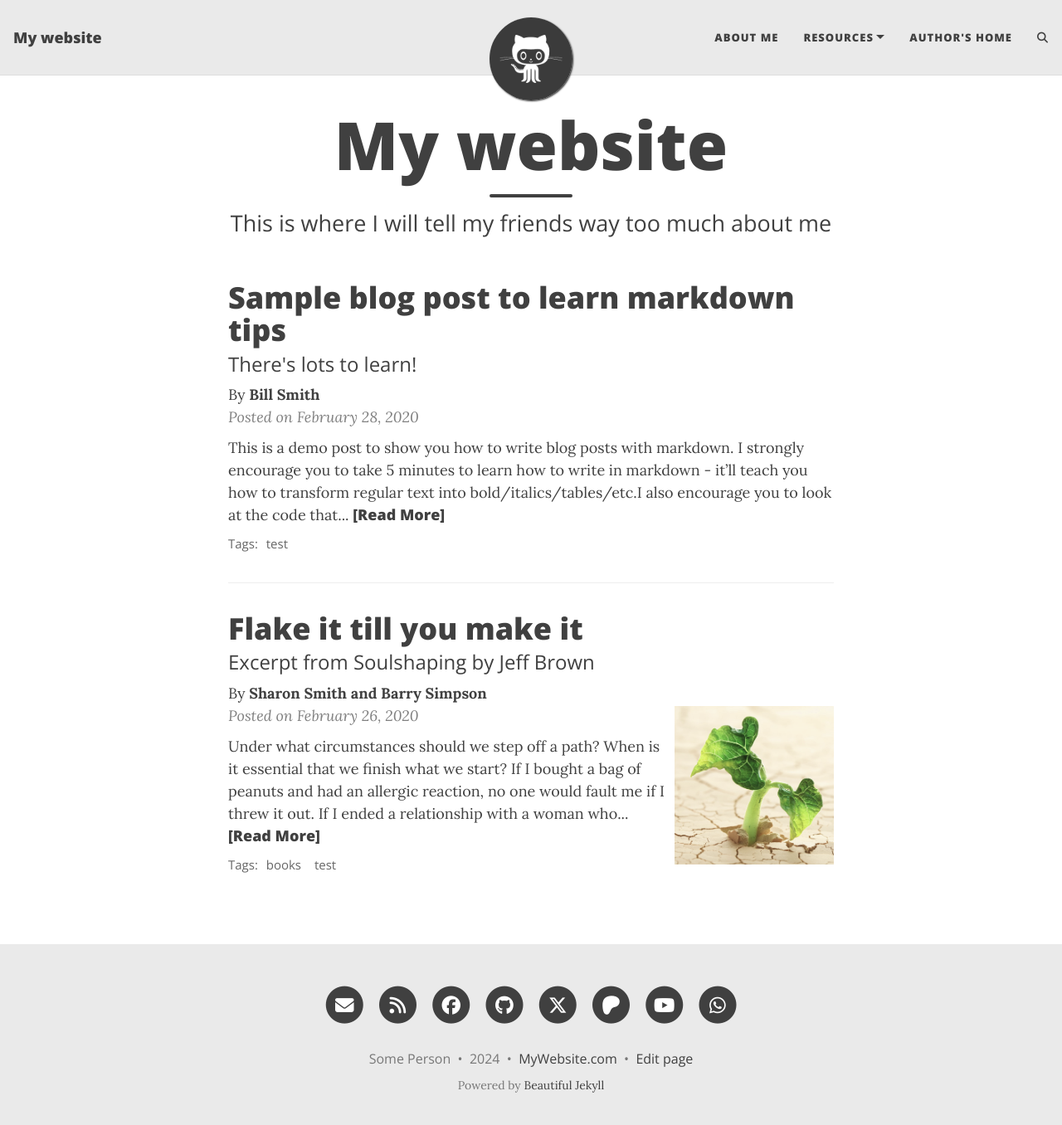
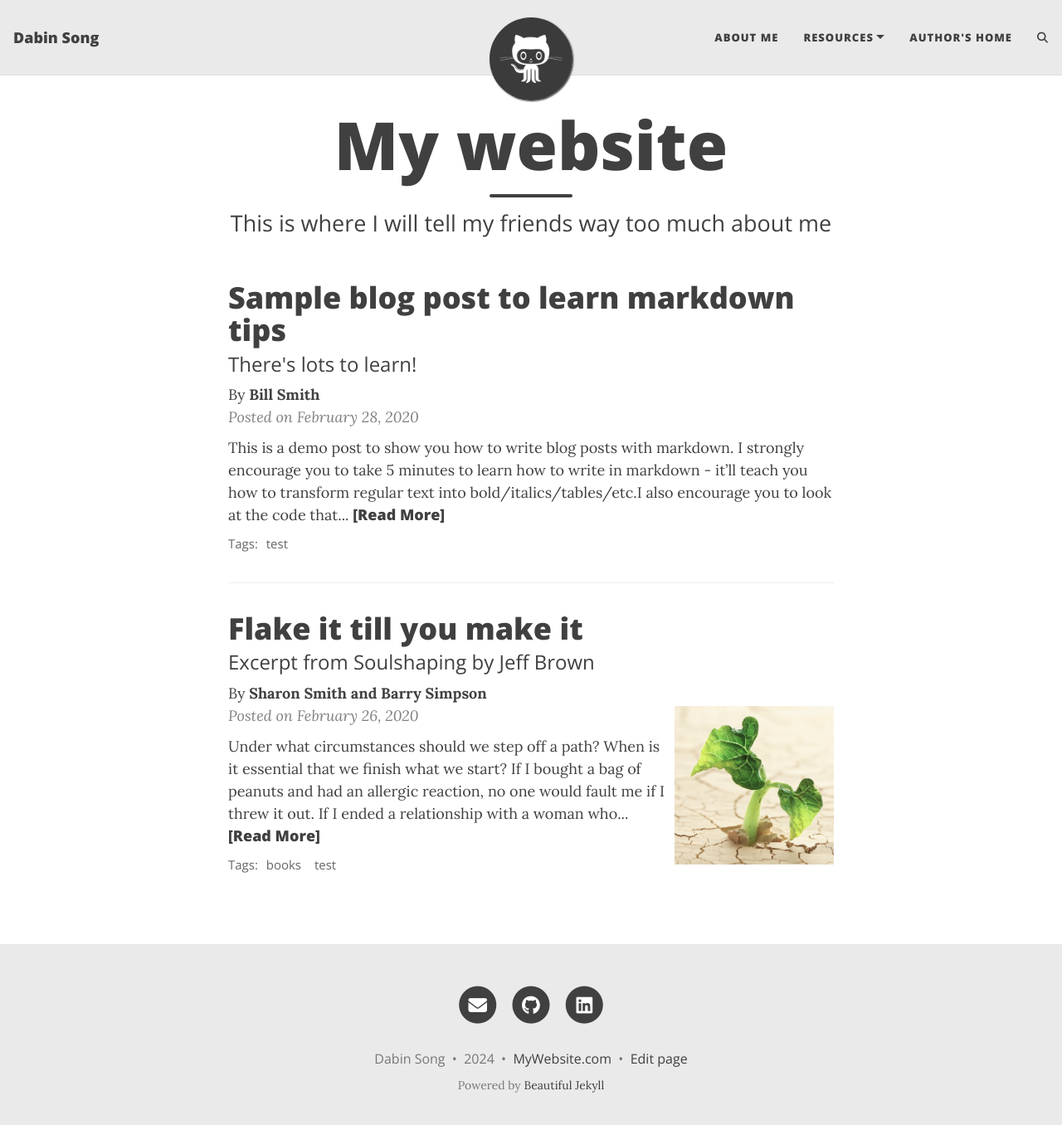
Before and after one commit to dabinsong/dabinsong.github.io, a Jekyll site: the page built from index.html, in a window 1280 px wide and 1369 px high. Shown: the top 1356 px of the window at 83% size. Built offline with Jekyll 4.4.1, drawn with Linux system fonts in a browser that asks for light colours; the list of posts is cut into pages by our own code; comment, search, counter and statistics services are not loaded.

Commit message:
Update _config.yml

```diff
--- a/_config.yml
+++ b/_config.yml
@@ -10,10 +10,10 @@
 ############################
 
 # Name of website
-title: My website
+title: Dabin Song
 
 # Your name to show in the footer
-author: Some Person
+author: Dabin Song
 
 ###############################################
 # --- List of links in the navigation bar --- #
@@ -50,17 +50,17 @@ round-avatar: true
 # You can change the order that they show up on the page by changing the order here.
 # Uncomment the links you want to show and add your information to each one.
 social-network-links:
-  email: "someone@example.com"
-  rss: true  # remove this line if you don't want to show an RSS link at the bottom
-  facebook: deanattali
-  github: daattali
-  twitter: daattali
-  patreon: DeanAttali
-  youtube: "@daattali"
-  whatsapp: 15551212
+  email: "dabins2@uci.edu"
+#  rss: true  # remove this line if you don't want to show an RSS link at the bottom
+#  facebook: deanattali
+  github: "https://dabinsong.github.io/"
+#  twitter: daattali
+#  patreon: DeanAttali
+#  youtube: "@daattali"
+#  whatsapp: 15551212
 #  medium: yourname
 #  reddit: yourname or r/yoursubreddit
-#  linkedin: daattali
+  linkedin: "www.linkedin.com/in/dabin-song"
 #  xing: yourname
 #  stackoverflow: "3943160/daattali"
 #  snapchat: deanat78
```
